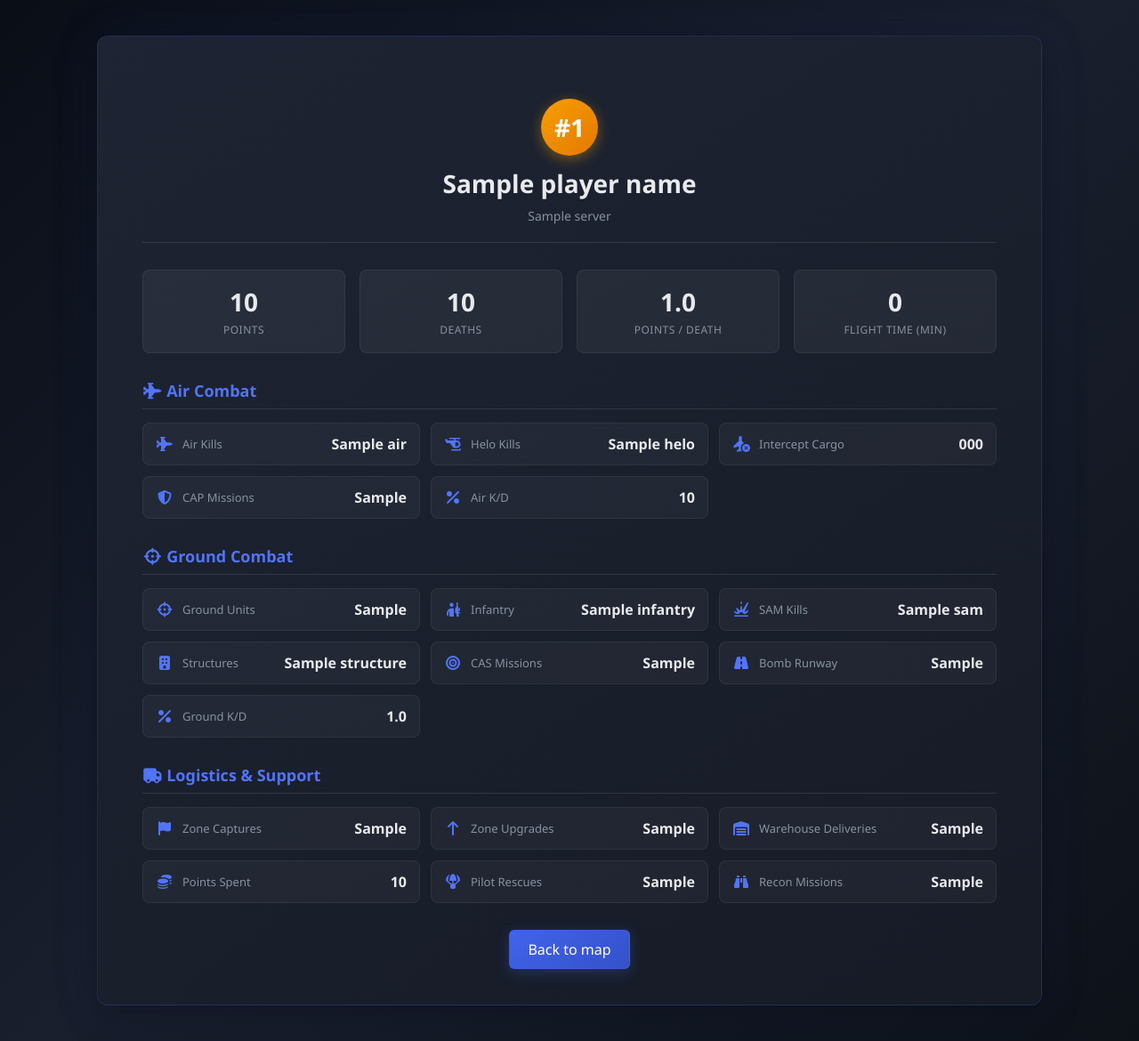
After one commit to VEAF/foothold-sitac, a Python web app: template src/foothold_sitac/templates/foothold/player.html in a window 1280 px wide. The commit adds this page. Shown: the whole page at 89% size. Run offline with Jinja, Linux system fonts and the light colour scheme; the template is opened without the code that fills it: most values are stand-ins (such as "Sample title", 1, 10 or a date in 2020); some libraries are stand-ins or nearby versions.

Commit message:
Add dedicated player stats page with detailed metrics

```diff
--- /dev/null
+++ b/src/foothold_sitac/static/css/player.css
@@ -0,0 +1,184 @@
+/* Player profile page styles (dark theme) */
+
+.player-page {
+    background: linear-gradient(135deg, var(--bg-dark-1) 0%, var(--bg-dark-4) 50%, var(--bg-dark-2) 100%);
+    min-height: 100vh;
+    padding: 40px 0;
+}
+
+.player-container {
+    max-width: 960px;
+    margin: auto;
+    background: linear-gradient(145deg, var(--bg-dark-5) 0%, var(--bg-dark-3) 100%);
+    border: 1px solid rgba(66, 99, 235, 0.2);
+    border-radius: 12px;
+    padding: 40px 50px;
+    box-shadow: var(--shadow-lg), 0 0 60px rgba(66, 99, 235, 0.1);
+}
+
+.player-header {
+    text-align: center;
+    padding: 30px 20px 20px;
+    border-bottom: 1px solid rgba(255, 255, 255, 0.1);
+    margin-bottom: 30px;
+}
+
+.player-rank {
+    display: inline-block;
+    background: linear-gradient(145deg, var(--color-primary) 0%, var(--color-primary-dark) 100%);
+    color: white;
+    font-size: 28px;
+    font-weight: 700;
+    width: 64px;
+    height: 64px;
+    line-height: 64px;
+    border-radius: 50%;
+    margin-bottom: 12px;
+    box-shadow: 0 4px 15px rgba(66, 99, 235, 0.4);
+}
+
+.player-rank.rank-1 {
+    background: linear-gradient(135deg, #f59f00, #e67700);
+    box-shadow: 0 4px 15px rgba(245, 159, 0, 0.4);
+}
+
+.player-rank.rank-2 {
+    background: linear-gradient(135deg, #adb5bd, #868e96);
+    box-shadow: 0 4px 15px rgba(173, 181, 189, 0.3);
+}
+
+.player-rank.rank-3 {
+    background: linear-gradient(135deg, #cd7f32, #a0522d);
+    box-shadow: 0 4px 15px rgba(205, 127, 50, 0.3);
+}
+
+.player-name {
+    margin: 0 0 8px;
+    font-size: 28px;
+    font-weight: 700;
+    color: var(--text-primary);
+}
+
+.player-server {
+    font-size: 14px;
+    color: var(--text-muted);
+}
+
+.player-overview {
+    display: flex;
+    gap: 16px;
+    margin-bottom: 30px;
+    flex-wrap: wrap;
+}
+
+.stat-card {
+    flex: 1;
+    min-width: 140px;
+    background: rgba(255, 255, 255, 0.05);
+    border: 1px solid rgba(255, 255, 255, 0.06);
+    border-radius: 8px;
+    padding: 16px;
+    text-align: center;
+}
+
+.stat-card .stat-value {
+    font-size: 28px;
+    font-weight: 700;
+    color: var(--text-primary);
+    display: block;
+}
+
+.stat-card .stat-label {
+    font-size: 12px;
+    color: var(--text-muted);
+    text-transform: uppercase;
+    letter-spacing: 0.5px;
+    margin-top: 4px;
+}
+
+.stats-section h2 {
+    color: var(--color-primary-light);
+    margin-top: 30px;
+    border-bottom: 1px solid rgba(255, 255, 255, 0.1);
+    padding-bottom: 8px;
+    font-size: 18px;
+}
+
+.stats-grid {
+    display: grid;
+    grid-template-columns: repeat(3, 1fr);
+    gap: 12px;
+    margin-top: 15px;
+}
+
+.stat-item {
+    display: flex;
+    align-items: center;
+    gap: 10px;
+    padding: 12px 14px;
+    background: rgba(255, 255, 255, 0.04);
+    border: 1px solid rgba(255, 255, 255, 0.06);
+    border-radius: 8px;
+    transition: background 0.2s ease;
+}
+
+.stat-item:hover {
+    background: rgba(66, 99, 235, 0.1);
+}
+
+.stat-item i {
+    color: var(--color-primary-light);
+    font-size: 16px;
+    width: 20px;
+    text-align: center;
+}
+
+.stat-item .stat-item-label {
+    flex: 1;
+    font-size: 13px;
+    color: var(--text-muted);
+}
+
+.stat-item .stat-item-value {
+    font-size: 16px;
+    font-weight: 600;
+    color: var(--text-primary);
+    font-variant-numeric: tabular-nums;
+}
+
+.player-back-btn {
+    display: inline-block;
+    margin-top: 30px;
+    background: linear-gradient(145deg, var(--color-primary) 0%, var(--color-primary-dark) 100%);
+    color: white;
+    padding: 10px 20px;
+    border-radius: 6px;
+    text-decoration: none;
+    border: 1px solid rgba(66, 99, 235, 0.5);
+    box-shadow: var(--shadow-primary);
+    transition: all 0.2s ease;
+}
+
+.player-back-btn:hover {
+    background: linear-gradient(145deg, var(--color-primary-light) 0%, var(--color-primary) 100%);
+    box-shadow: 0 6px 20px rgba(66, 99, 235, 0.5);
+    transform: translateY(-2px);
+}
+
+@media (max-width: 700px) {
+    .stats-grid {
+        grid-template-columns: repeat(2, 1fr);
+    }
+    .player-overview {
+        flex-direction: column;
+    }
+    .player-container {
+        padding: 30px 20px;
+    }
+}
+
+@media (max-width: 480px) {
+    .stats-grid {
+        grid-template-columns: 1fr;
+    }
+}
--- /dev/null
+++ b/src/foothold_sitac/templates/foothold/player.html
@@ -0,0 +1,157 @@
+{% extends "base.html" %}
+
+{% block title %}{{ player_name }}{% endblock %}
+
+{% block styles %}
+<meta property="og:title" content="{{ player_name }} - Foothold Stats">
+<meta property="og:description" content="Rank #{{ rank }}/{{ total_players }} | {{ stats.points | int }} pts | {{ stats.air }} air kills | {{ stats.ground_units }} ground kills | {{ stats.deaths }} deaths">
+<meta property="og:type" content="profile">
+<meta property="og:url" content="{{ request.url }}">
+<link rel="stylesheet" href="{{ static_url('css/player.css') }}">
+<link rel="stylesheet" href="https://cdnjs.cloudflare.com/ajax/libs/font-awesome/7.0.1/css/all.min.css"
+      integrity="sha512-2SwdPD6INVrV/lHTZbO2nodKhrnDdJK9/kg2XD1r9uGqPo1cUbujc+IYdlYdEErWNu69gVcYgdxlmVmzTWnetw=="
+      crossorigin="anonymous" referrerpolicy="no-referrer" />
+{% endblock %}
+
+{% block body_class %}player-page{% endblock %}
+
+{% block content %}
+<div class="player-container">
+    <div class="player-header">
+        <div class="player-rank{% if rank == 1 %} rank-1{% elif rank == 2 %} rank-2{% elif rank == 3 %} rank-3{% endif %}">#{{ rank }}</div>
+        <h1 class="player-name">{{ player_name }}</h1>
+        <div class="player-server">{{ server }}</div>
+    </div>
+
+    <div class="player-overview">
+        <div class="stat-card">
+            <span class="stat-value">{{ stats.points | int }}</span>
+            <span class="stat-label">Points</span>
+        </div>
+        <div class="stat-card">
+            <span class="stat-value">{{ stats.deaths }}</span>
+            <span class="stat-label">Deaths</span>
+        </div>
+        <div class="stat-card">
+            <span class="stat-value">{{ (stats.points / stats.deaths) | round(1) if stats.deaths > 0 else '-' }}</span>
+            <span class="stat-label">Points / Death</span>
+        </div>
+        <div class="stat-card">
+            <span class="stat-value">{{ stats.flight_time | int }}</span>
+            <span class="stat-label">Flight Time (min)</span>
+        </div>
+    </div>
+
+    <div class="stats-section">
+        <h2><i class="fa-solid fa-jet-fighter"></i> Air Combat</h2>
+        <div class="stats-grid">
+            <div class="stat-item">
+                <i class="fa-solid fa-jet-fighter"></i>
+                <span class="stat-item-label">Air Kills</span>
+                <span class="stat-item-value">{{ stats.air }}</span>
+            </div>
+            <div class="stat-item">
+                <i class="fa-solid fa-helicopter"></i>
+                <span class="stat-item-label">Helo Kills</span>
+                <span class="stat-item-value">{{ stats.helo }}</span>
+            </div>
+            <div class="stat-item">
+                <i class="fa-solid fa-plane-circle-xmark"></i>
+                <span class="stat-item-label">Intercept Cargo</span>
+                <span class="stat-item-value">{{ stats.intercept_cargo_plane }}</span>
+            </div>
+            <div class="stat-item">
+                <i class="fa-solid fa-shield-halved"></i>
+                <span class="stat-item-label">CAP Missions</span>
+                <span class="stat-item-value">{{ stats.CAP_mission }}</span>
+            </div>
+            <div class="stat-item">
+                <i class="fa-solid fa-percent"></i>
+                <span class="stat-item-label">Air K/D</span>
+                <span class="stat-item-value">{{ (stats.air / stats.deaths) | round(1) if stats.deaths > 0 else '-' }}</span>
+            </div>
+        </div>
+    </div>
+
+    <div class="stats-section">
+        <h2><i class="fa-solid fa-crosshairs"></i> Ground Combat</h2>
+        <div class="stats-grid">
+            <div class="stat-item">
+                <i class="fa-solid fa-crosshairs"></i>
+                <span class="stat-item-label">Ground Units</span>
+                <span class="stat-item-value">{{ stats.ground_units }}</span>
+            </div>
+            <div class="stat-item">
+                <i class="fa-solid fa-person-rifle"></i>
+                <span class="stat-item-label">Infantry</span>
+                <span class="stat-item-value">{{ stats.infantry }}</span>
+            </div>
+            <div class="stat-item">
+                <i class="fa-solid fa-explosion"></i>
+                <span class="stat-item-label">SAM Kills</span>
+                <span class="stat-item-value">{{ stats.SAM }}</span>
+            </div>
+            <div class="stat-item">
+                <i class="fa-solid fa-building"></i>
+                <span class="stat-item-label">Structures</span>
+                <span class="stat-item-value">{{ stats.structure }}</span>
+            </div>
+            <div class="stat-item">
+                <i class="fa-solid fa-bullseye"></i>
+                <span class="stat-item-label">CAS Missions</span>
+                <span class="stat-item-value">{{ stats.CAS_mission }}</span>
+            </div>
+            <div class="stat-item">
+                <i class="fa-solid fa-road"></i>
+                <span class="stat-item-label">Bomb Runway</span>
+                <span class="stat-item-value">{{ stats.bomb_runway }}</span>
+            </div>
+            <div class="stat-item">
+                <i class="fa-solid fa-percent"></i>
+                <span class="stat-item-label">Ground K/D</span>
+                <span class="stat-item-value">{{ ((stats.ground_units + stats.infantry) / stats.deaths) | round(1) if stats.deaths > 0 else '-' }}</span>
+            </div>
+        </div>
+    </div>
+
+    <div class="stats-section">
+        <h2><i class="fa-solid fa-truck"></i> Logistics & Support</h2>
+        <div class="stats-grid">
+            <div class="stat-item">
+                <i class="fa-solid fa-flag"></i>
+                <span class="stat-item-label">Zone Captures</span>
+                <span class="stat-item-value">{{ stats.zone_capture }}</span>
+            </div>
+            <div class="stat-item">
+                <i class="fa-solid fa-arrow-up"></i>
+                <span class="stat-item-label">Zone Upgrades</span>
+                <span class="stat-item-value">{{ stats.zone_upgrade }}</span>
+            </div>
+            <div class="stat-item">
+                <i class="fa-solid fa-warehouse"></i>
+                <span class="stat-item-label">Warehouse Deliveries</span>
+                <span class="stat-item-value">{{ stats.warehouse_delivery }}</span>
+            </div>
+            <div class="stat-item">
+                <i class="fa-solid fa-coins"></i>
+                <span class="stat-item-label">Points Spent</span>
+                <span class="stat-item-value">{{ stats.points_spent }}</span>
+            </div>
+            <div class="stat-item">
+                <i class="fa-solid fa-parachute-box"></i>
+                <span class="stat-item-label">Pilot Rescues</span>
+                <span class="stat-item-value">{{ stats.pilot_rescue }}</span>
+            </div>
+            <div class="stat-item">
+                <i class="fa-solid fa-binoculars"></i>
+                <span class="stat-item-label">Recon Missions</span>
+                <span class="stat-item-value">{{ stats.recon_mission }}</span>
+            </div>
+        </div>
+    </div>
+
+    <div style="text-align:center;">
+        <a href="/foothold/map/{{ server }}" class="player-back-btn">Back to map</a>
+    </div>
+</div>
+{% endblock %}
```
Also changed, not shown: src/foothold_sitac/foothold_router.py (+37 -4 lines), src/foothold_sitac/static/css/modals.css (+11 -0 lines), src/foothold_sitac/static/css/sitac.css (+11 -0 lines), src/foothold_sitac/templates/foothold/partials/players.html (+8 -8 lines), src/foothold_sitac/templates/foothold/sitac.html (+8 -8 lines), tests/integration/test_api.py (+36 -0 lines), CHANGELOG.md, 2 other files.
